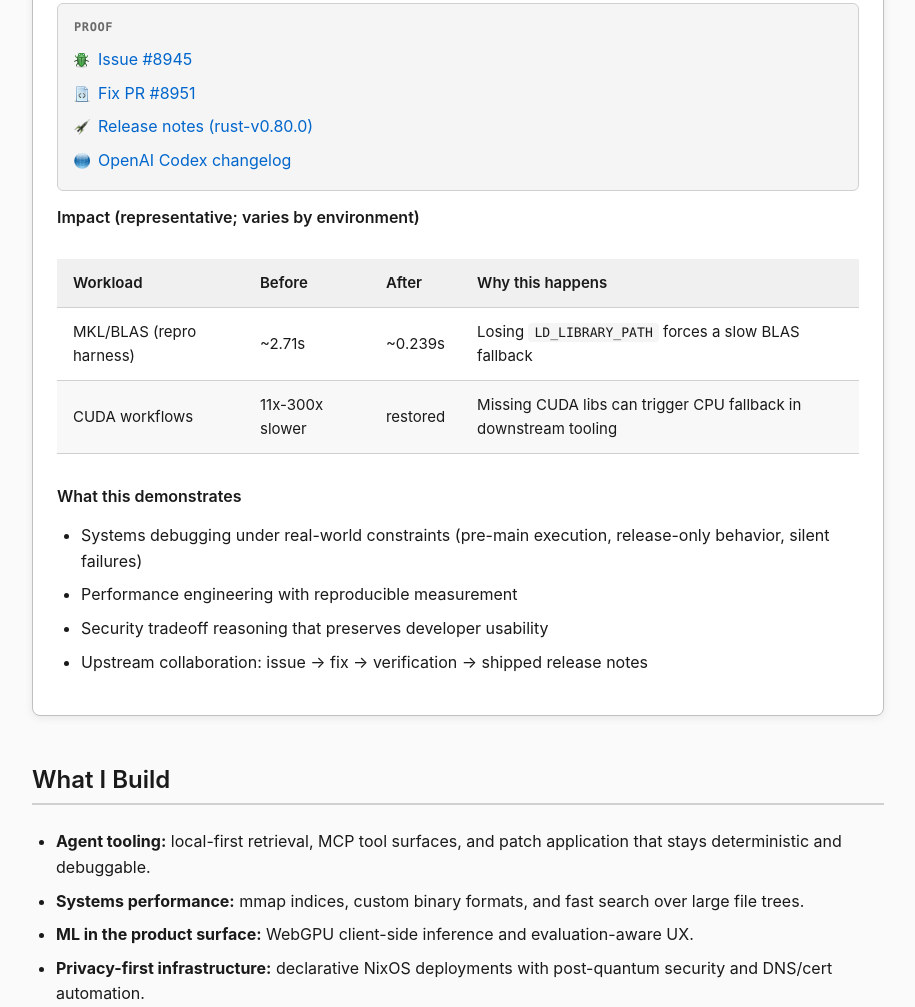
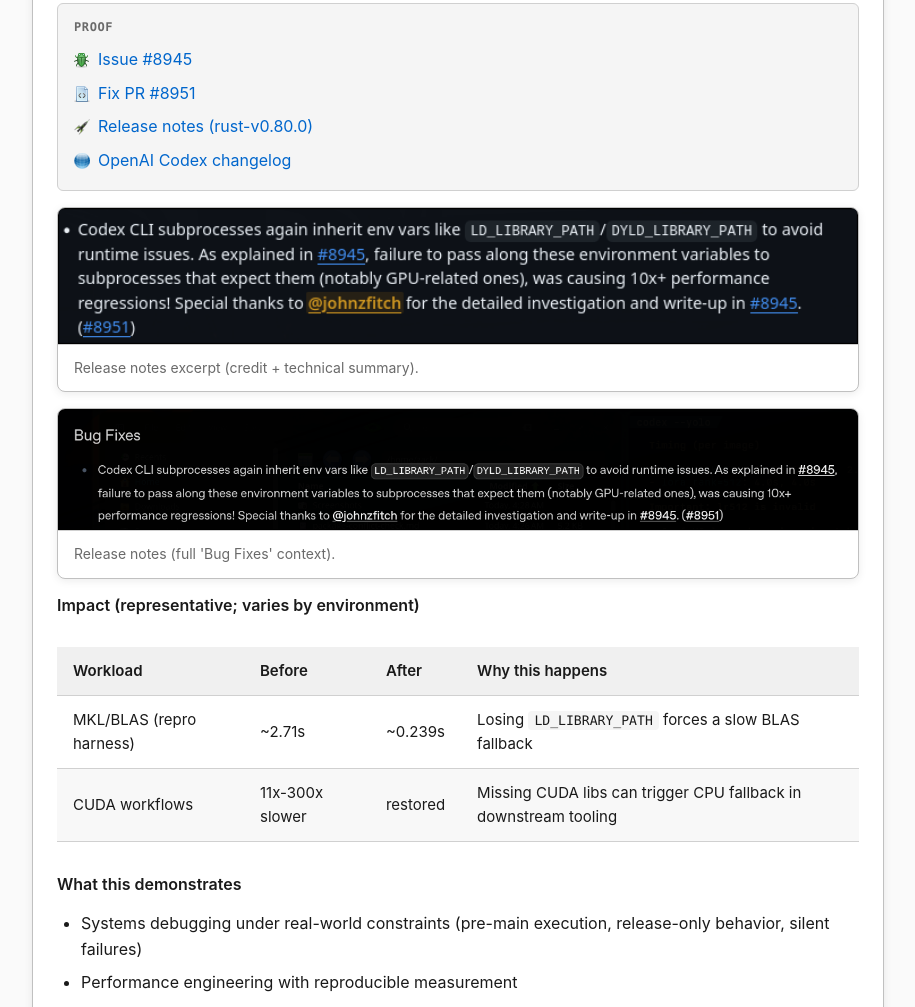
Before and after one commit to johnzfitch/johnzfitch, a website: page web/index.html in a window 1280 px wide. Shown: the part 835-1842 px from the top of the page, without its empty margins (182-1097 px from the left). Drawn offline with Linux system fonts and the light colour scheme.

Commit message:
Add release-notes screenshots to home page
Replaces the plain proof section on the home page with two release-notes screenshots for more concrete, scannable evidence.

```diff
--- a/web/index.html
+++ b/web/index.html
@@ -64,6 +64,16 @@
 	              <li><img src="assets/icons/globe.png" class="icon" width="16" height="16" alt=""> <a href="https://developers.openai.com/codex/changelog">OpenAI Codex changelog</a></li>
 	            </ul>
 	          </div>
+
+	          <figure class="screenshot-figure">
+	            <img src="assets/images/codex-release-notes-credit.png" class="screenshot-img" width="706" height="120" loading="lazy" alt="Release notes excerpt mentioning LD_LIBRARY_PATH/DYLD_LIBRARY_PATH inheritance and crediting @johnzfitch.">
+	            <figcaption class="screenshot-caption">Release notes excerpt (credit + technical summary).</figcaption>
+	          </figure>
+
+	          <figure class="screenshot-figure">
+	            <img src="assets/images/codex-release-notes-bug-fixes.png" class="screenshot-img" width="1294" height="196" loading="lazy" alt="Release notes 'Bug Fixes' section mentioning LD_LIBRARY_PATH/DYLD_LIBRARY_PATH inheritance and crediting @johnzfitch.">
+	            <figcaption class="screenshot-caption">Release notes (full 'Bug Fixes' context).</figcaption>
+	          </figure>
 
 	          <h4>Impact (representative; varies by environment)</h4>
 	          <div class="table-wrapper">
```
Also changed, not shown: web/assets/images/codex-release-notes-bug-fixes.png (added). Lines whose indentation alone changed are shown as unchanged.
